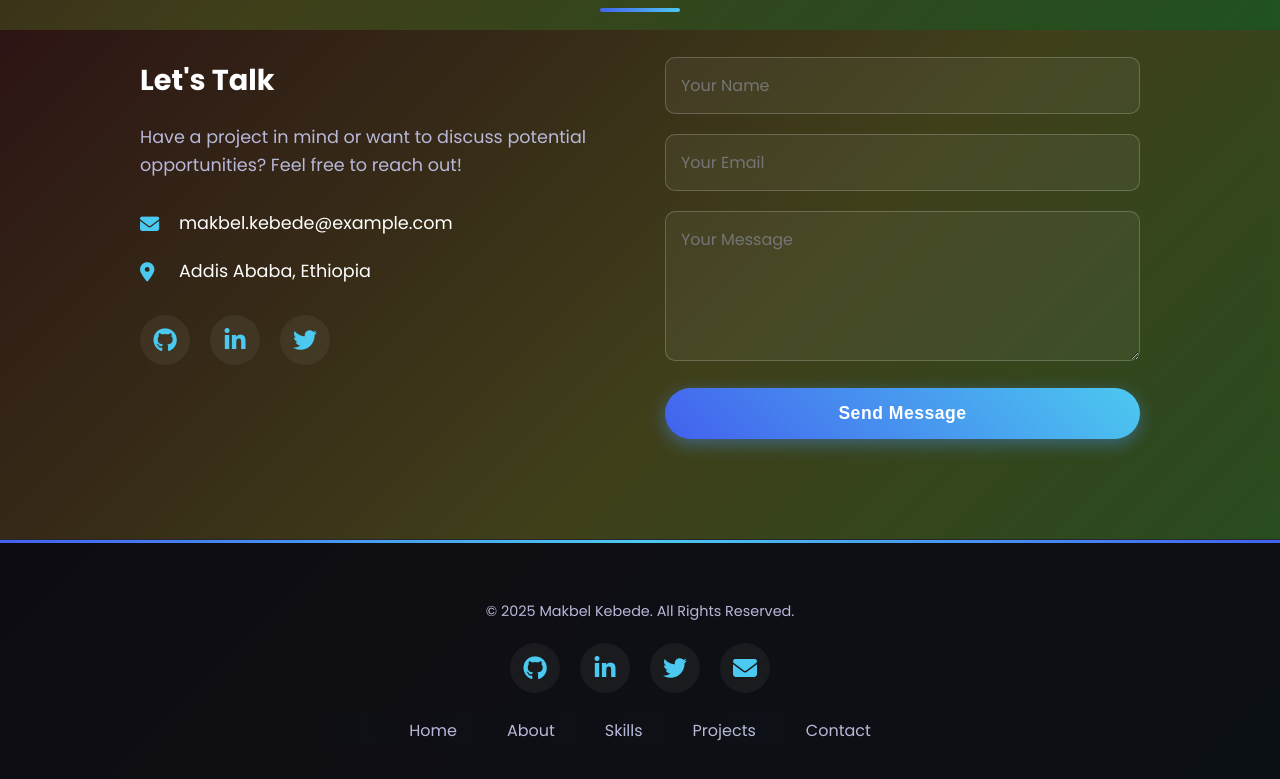
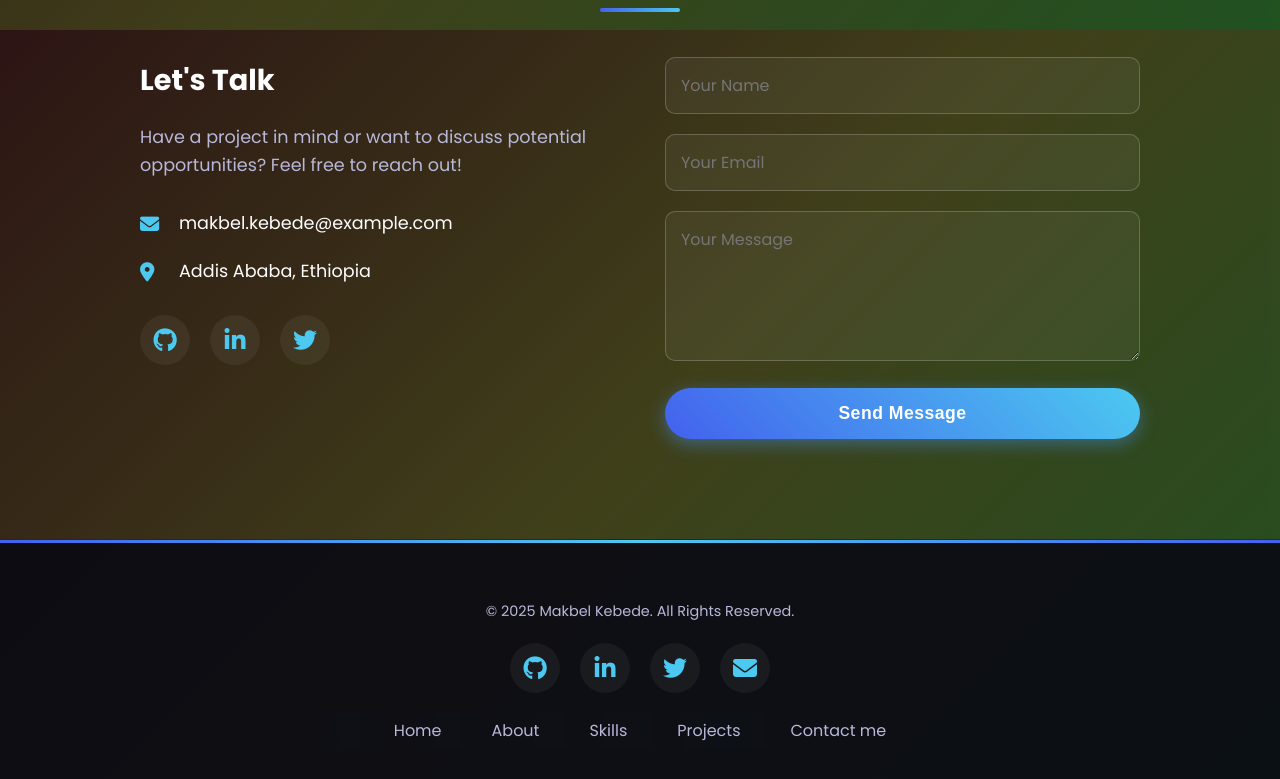
Before and after one commit to Makbel16/my-portfolio, a plain HTML site: page portifolio/index.html in a window 1280 px wide. Shown: the part 4770-5549 px from the top of the page. Drawn offline with Linux system fonts and the light colour scheme.

```diff
--- a/portifolio/index.html
+++ b/portifolio/index.html
@@ -444,7 +444,7 @@
                 <a href="#about">About</a>
                 <a href="#skills">Skills</a>
                 <a href="#projects">Projects</a>
-                <a href="#contact">Contact</a>
+                <a href="#contact">Contact me</a>
             </div>
         </div>
     </footer>
```
